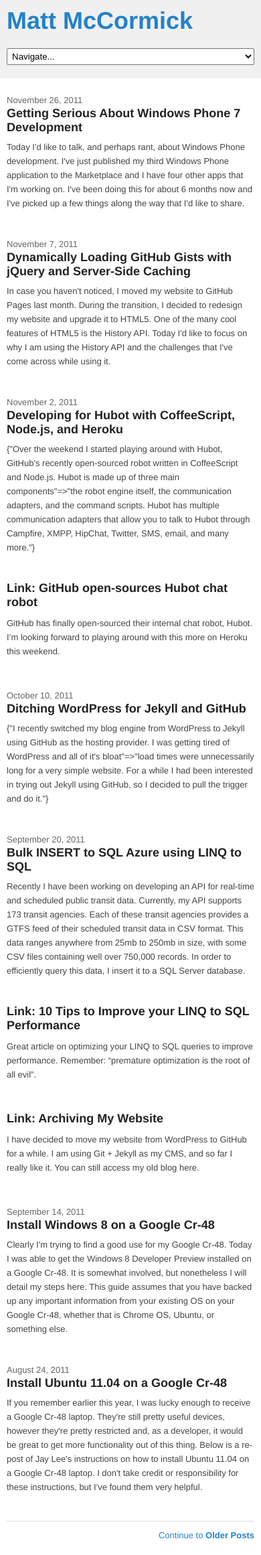
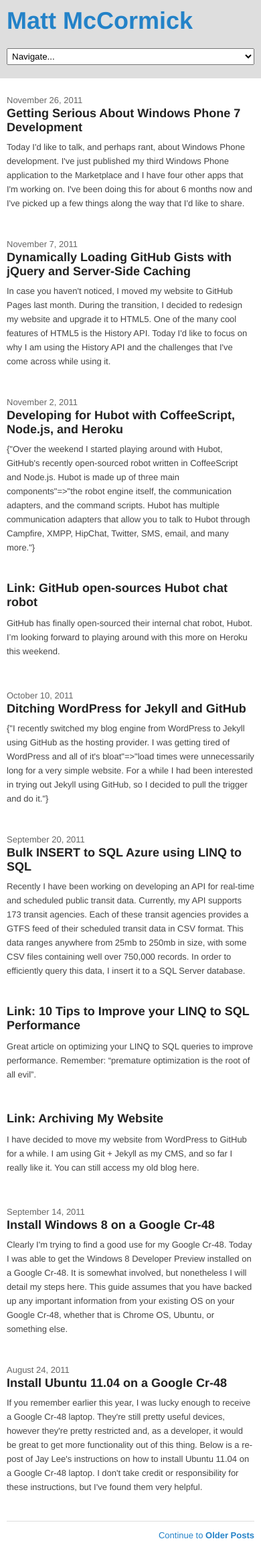
Before and after one commit to mbmccormick/mbmccormick.github.io, a Jekyll site: the page built from index.html, in a window 390 px wide. Shown: the whole page at 67% size. Built offline with Jekyll 4.4.1, drawn with Linux system fonts in a browser that asks for light colours; Markdown is read by kramdown in place of the engine named in the settings; the list of posts is cut into pages by our own code.

Commit message:
Update css/base.css

```diff
--- a/css/base.css
+++ b/css/base.css
@@ -734,7 +734,7 @@
     width:100%;
     padding:10px 10px 0px 10px;
     height:auto;
-    background-color:#F0F0F0;
+    background-color:#dedede;
     margin-left:-10px;
     margin-right:-10px;
   }
```
